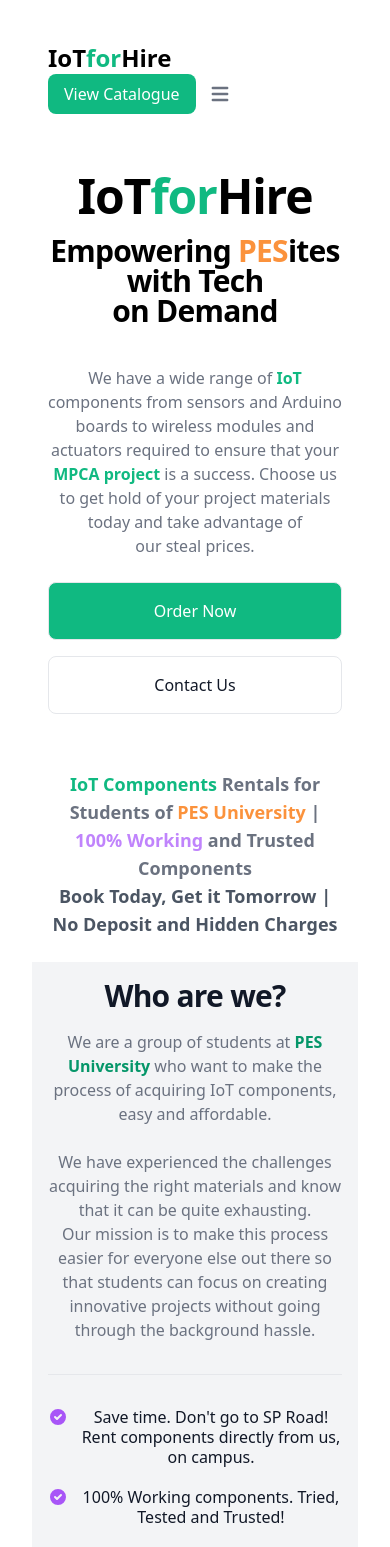
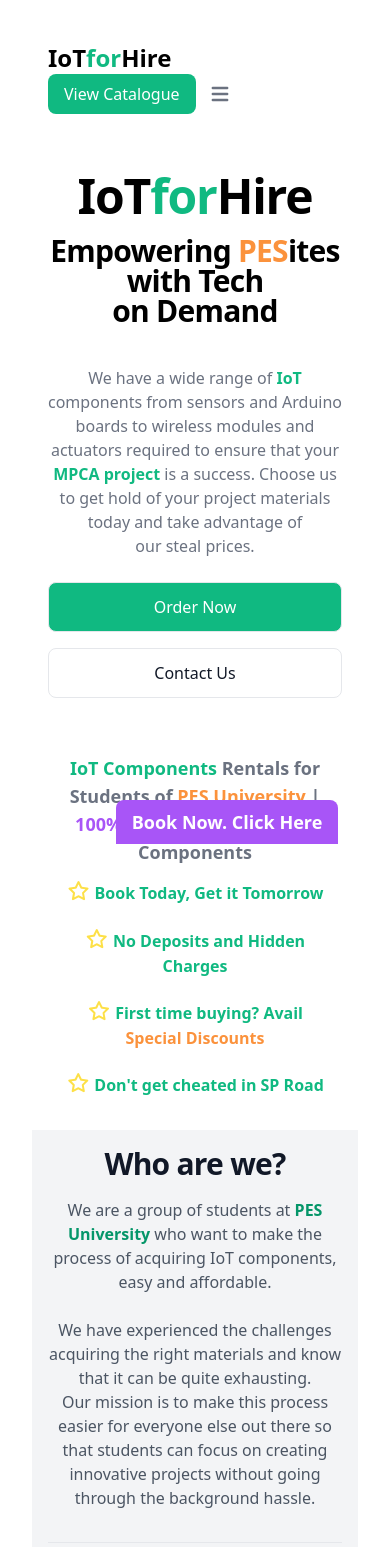
Before and after one commit to SarthakSKumar/IoTforHire-Website, a React (Vite) app: page / in a window 390 px wide. Shown: the top 1547 px of the page. Built offline with nearby package versions, Linux system fonts and the light colour scheme.

Commit message:
major UI changes

```diff
--- a/src/App.jsx
+++ b/src/App.jsx
@@ -7,6 +7,7 @@
 import FAQ from "./components/FAQ.jsx";
 import Footer from "./components/Footer.jsx";
 import Contact from "./components/Contact.jsx";
+import Order from "./components/Order.jsx";
 import "./App.css";
 
 // Make sure to bind modal to your appElement (https://reactcommunity.org/react-modal/accessibility/)
@@ -27,6 +28,7 @@
   }, []);
   return (
     <div className="App">
+      <Order />
       <Header />
       <Hero />
       <SubHeader />
--- a/src/components/About.jsx
+++ b/src/components/About.jsx
@@ -3,7 +3,7 @@
     <section id="about" className="bg-gray-100 dark:bg-gray-800">
       <div className="max-w-screen-xl px-4 py-4 mx-auto space-y-12 lg:space-y-20 lg:py-16 lg:px-6">
         <div className="items-center gap-8 lg:grid lg:grid-cols-2 xl:gap-16">
-          <div className="text-gray-500 sm:text-lg dark:text-gray-400">
+          <div className="text-gray-600 sm:text-lg dark:text-gray-300">
             <h2 className="mb-4 text-3xl tracking-tight text-gray-900 font-semibold dark:text-white">
               Who are we?
             </h2>
--- a/src/components/Catalogue.jsx
+++ b/src/components/Catalogue.jsx
@@ -45,7 +45,7 @@
 
   return (
     <section id="catalogue" className="bg-white dark:bg-gray-900">
-      <div className="max-w-screen-xl px-4 py-14 pb-8 mx-auto lg:pb-16">
+      <div className="max-w-screen-xl px-4 py-10 mx-auto">
         <h2 className="text-4xl py-2 font-bold text-center text-gray-900 dark:text-white">
           Product Catalogue
         </h2>
--- a/src/components/Contact.jsx
+++ b/src/components/Contact.jsx
@@ -11,9 +11,10 @@
           <span className="text-emerald-400 font-semibold">Orders</span>
         </p>
         <div className="flex  my-10 md:flex-row flex-col justify-around items-center">
-          <div className="flex rounded-lg bg-gray-100 dark:bg-gray-800 mx-2 my-3 flex-wrap justify-center w-[24rem] md:w-[30rem]">
+          <div className="flex rounded-lg bg-gray-100 dark:bg-gray-800 my-3 flex-wrap justify-center md:w-[30rem]">
             <h3 className="text-xl font-semibold text-gray-700 dark:text-gray-300 px-5 md:py-6 py-6 text-center">
-              Be it even a single component that you can provide us
+              Have components and want to <br />
+              earn some extra cash?
               <br />
               Become a vendor for IoT
               <span className="text-emerald-500">for</span>Hire
@@ -24,8 +25,8 @@
               </button>
             </a>
           </div>
-          <div className="flex rounded-lg bg-gray-100 dark:bg-gray-800 p-4 mx-2 flex-wrap flex-col justify-evenly  w-[24rem] md:w-[30rem]">
-            <div className="flex my-2">
+          <div className="flex rounded-lg bg-gray-100 dark:bg-gray-800 p-4 mx-2 flex-wrap justify-evenly w-full md:w-[30rem]">
+            <div className="flex my-2 w-full">
               <i className="md:text-5xl text-3xl pr-3 text-emerald-600 dark:text-emerald-400 uil uil-location-point"></i>
               <span className=" text-gray-400 text-md font-semibold">
                 <span className="text-lg dark:text-gray-300 text-gray-700">
@@ -37,14 +38,14 @@
                 Konappana Agrahara, Electronic City, Bangalore - 560100
               </span>
             </div>
-            <div className="flex">
+            <div className="flex w-full">
               <i className="md:text-4xl md:px-1 md:pb-1 text-3xl md:pr-3 sm:pr-1 text-emerald-600 dark:text-emerald-400 uil uil-envelope-check"></i>
 
               <span className="text-md mx-2 font-semibold text-gray-700 dark:text-gray-300">
                 sskworld9742@gmail.com
               </span>
             </div>
-            <div className="flex">
+            <div className="flex w-full">
               <i className="md:text-4xl  md:px-1 md:pt-1 text-3xl md:pr-2 sm:pr-1 text-emerald-600 dark:text-emerald-400 uil uil-phone"></i>
               <span className="text-md mx-2 font-semibold text-gray-700 dark:text-gray-300">
                 +91 97429 13699 <br /> +91 96639 28924
--- a/src/components/Footer.jsx
+++ b/src/components/Footer.jsx
@@ -53,9 +53,6 @@
           >
             IoT<span className="text-emerald-400">for</span>Hire
           </a>
-          <span className="block text-sm text-center text-gray-500 dark:text-gray-400">
-            © 2023. All Rights Reserved
-          </span>
         </div>
       </div>
     </footer>
--- a/src/components/Hero.jsx
+++ b/src/components/Hero.jsx
@@ -1,7 +1,7 @@
 export default function Hero() {
   return (
     <section className="bg-white dark:bg-gray-900 ">
-      <div className="grid max-w-screen-xl px-4 pb-2 mx-auto xl:gap-0 pt-0 lg:pt-8 lg:pb-8 lg:grid-cols-12">
+      <div className="grid max-w-screen-xl px-4 pb-2 mx-auto xl:gap-0 pt-0 lg:pt-4 lg:pb-6 lg:grid-cols-12">
         <div className="mr-auto place-self-center lg:col-span-7 my-12">
           <h1 className="max-w-2xl mb-4 text-5xl font-bold leading-none tracking-tight md:text-7xl xl:text-7xl dark:text-white">
             IoT<span className="text-emerald-500">for</span>Hire
@@ -10,7 +10,7 @@
             Empowering <span className="text-orange-400">PES</span>ites with
             Tech on Demand
           </h1>
-          <p className="max-w-2xl mb-6 font-light text-gray-500 lg:mb-8 text-md md:text-xl my-10 lg:text-xl dark:text-gray-400">
+          <p className="max-w-2xl mb-6 font-light text-gray-500 lg:mb-8 text-md md:text-xl my-10 lg:text-xl dark:text-gray-300">
             We have a wide range of{" "}
             <span className="text-emerald-500 font-semibold">IoT</span>{" "}
             components from sensors and Arduino boards to wireless modules and
@@ -22,13 +22,14 @@
           <div className="space-y-4 sm:flex sm:space-y-0 sm:space-x-4">
             <a
               href="https://forms.gle/moQ1MxVZfwoHhVrL9"
-              className="inline-flex items-center justify-center w-full px-6 py-4 bg-emerald-500 mr-2 text-md font-medium text-gray-900 text-white border border-gray-200 rounded-lg sm:w-auto focus:outline-none hover:bg-gray-100 hover:text-blue-700 focus:z-10 focus:ring-4 focus:ring-gray-200 dark:focus:ring-gray-700 dark:bg-emerald-600 dark:text-white dark:border-gray-600 dark:hover:text-white dark:hover:bg-gray-700"
+              target="_blank"
+              className="inline-flex items-center justify-center w-full px-6 py-3 bg-emerald-500 mr-2 text-md font-medium text-white border border-gray-200 rounded-lg sm:w-auto focus:outline-none hover:bg-emerald-600 focus:z-10 focus:ring-4 focus:ring-gray-200 dark:focus:ring-gray-700 dark:bg-emerald-500 dark:text-white dark:border-gray-600 dark:hover:text-white dark:hover:bg-emerald-700"
             >
               Order Now
             </a>
             <a
               href="#contact"
-              className="inline-flex text-md items-center justify-center w-full px-6 py-4 font-medium text-center text-gray-900 border border-gray-200 rounded-lg sm:w-auto hover:bg-gray-100 focus:ring-4 focus:ring-gray-100 dark:text-white dark:border-gray-700 dark:hover:bg-gray-700 dark:focus:ring-gray-800"
+              className="inline-flex text-md items-center justify-center w-full px-6 py-3 font-medium text-center text-gray-900 border border-gray-200 rounded-lg sm:w-auto hover:bg-gray-100 focus:ring-4 focus:ring-gray-100 dark:text-white dark:border-gray-700 dark:hover:bg-gray-700 dark:focus:ring-gray-800"
             >
               Contact Us
             </a>
--- /dev/null
+++ b/src/components/Order.jsx
@@ -0,0 +1,11 @@
+export default function Order() {
+  return (
+    <div className="w-full fixed bottom-0 text-center lg:text-end lg:right-6">
+      <a href="https://forms.gle/moQ1MxVZfwoHhVrL9" target="_blank">
+        <button className="py-2 px-4 lg:py-3 hover:bg-purple-600 font-bold bg-purple-500 rounded-t-lg text-white text-lg lg:text-xl">
+          Book Now. Click Here
+        </button>
+      </a>
+    </div>
+  );
+}
--- a/src/components/SubHeader.jsx
+++ b/src/components/SubHeader.jsx
@@ -1,9 +1,9 @@
 export default function SubHeader() {
   return (
     <section className="bg-white dark:bg-gray-900">
-      <div className="max-w-screen-xl px-4 pb-6 mx-auto lg:pb-16">
+      <div className="max-w-screen-xl px-4 pb-6 mx-auto lg:pb-14">
         <div className="w-full text-center">
-          <h1 className="lg:text-2xl md:text-xl text-lg text-gray-500 font-bold">
+          <h1 className="lg:text-2xl md:text-xl text-lg text-gray-500 dark:text-gray-400 font-bold">
             <span className="dark:text-emerald-400 text-emerald-500">
               IoT Components
             </span>{" "}
@@ -12,18 +12,32 @@
               PES University
             </span>{" "}
             |{" "}
-            <span className="dark:text-purple-300 text-purple-400">
+            <span className="dark:text-purple-300 text-purple-500">
               100% Working
             </span>{" "}
             and Trusted Components
           </h1>
         </div>
-        <div className="w-full text-center">
-          <h1 className="lg:text-xl md:text-xl text-lg text-gray-500 font-bold">
-            <span className="dark:text-gray-400 text-gray-600">
-              Book Today, Get it Tomorrow | No Deposit and Hidden Charges
+        <div className="max-w-screen-xl px-4 flex justify-center flex-wrap text-center">
+          <span className="text-emerald-500 dark:text-emerald-300 lg:w-1/2 my-2 text-md md:text-xl font-bold">
+            <i class="uil uil-star text-2xl text-yellow-300"></i> Book Today,
+            Get it Tomorrow
+          </span>
+          <span className="text-emerald-500 dark:text-emerald-300 lg:w-1/2 my-2 text-md md:text-xl font-bold">
+            <i class="uil uil-star text-2xl text-yellow-300"></i> No Deposits
+            and Hidden Charges
+          </span>
+          <span className="text-emerald-500 dark:text-emerald-300 lg:w-1/2 my-2 text-md md:text-xl font-bold">
+            <i class="uil uil-star text-2xl text-yellow-300"></i> First time
+            buying? Avail{" "}
+            <span className="dark:text-orange-300 text-orange-400">
+              Special Discounts
             </span>
-          </h1>
+          </span>
+          <span className="text-emerald-500 dark:text-emerald-300 lg:w-1/2 my-2 text-md md:text-xl font-bold">
+            <i class="uil uil-star text-2xl text-yellow-300"></i> Don't get
+            cheated in SP Road
+          </span>
         </div>
       </div>
     </section>
```
